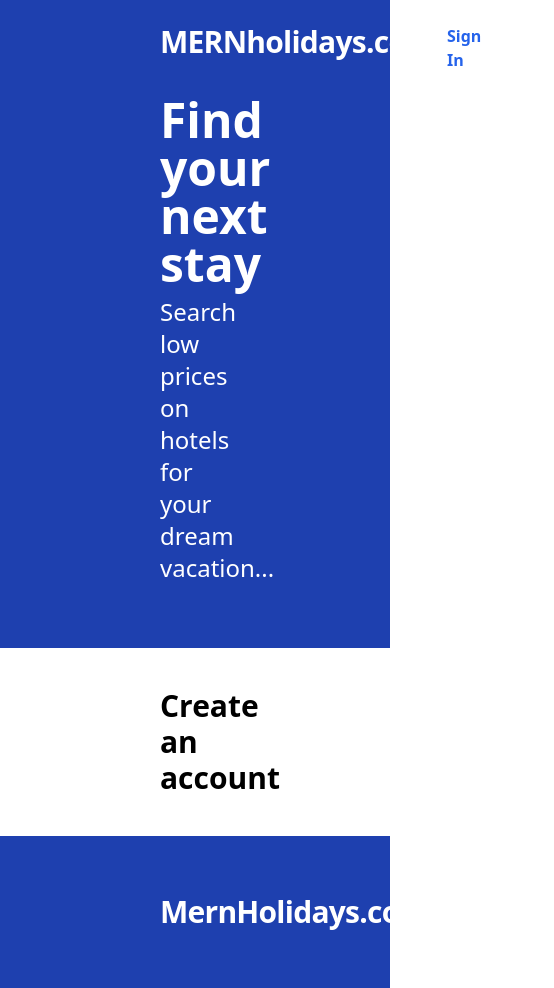
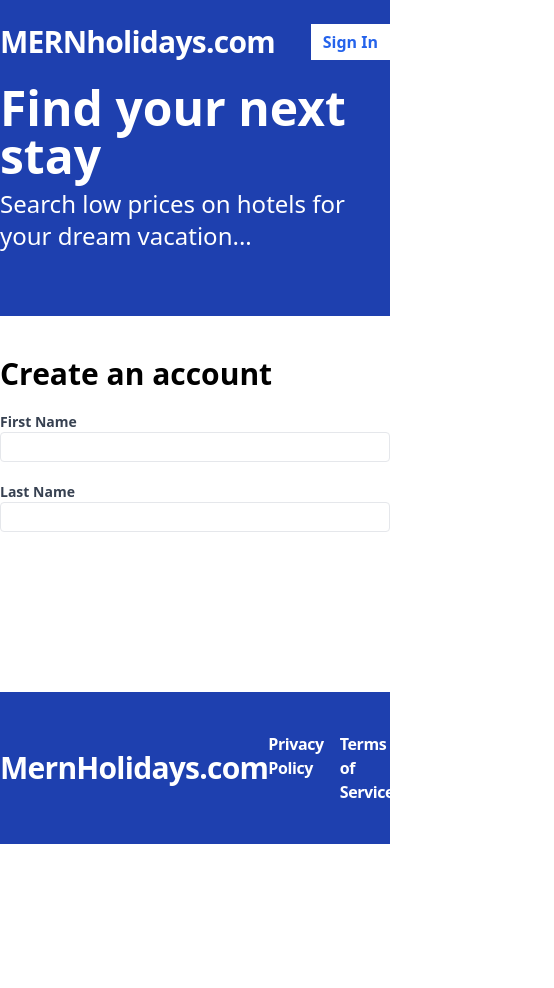
Before and after one commit to Megagig/Hotel-Booking-App, a React (Vite) app in the folder frontend/: page /register in a window 390 px wide. Shown: the whole page, 554 px wide, since content can reach past the window. After the commit the page ends 844 px from the top, so only its background shows below. Built offline with nearby package versions, Linux system fonts and the light colour scheme.

Commit message:
Install React Hook Form,Set Up Form Validation Types and Hooks,Add First Name and Last Name Fields,Fix Container Padding for Responsiveness

```diff
--- a/frontend/package.json
+++ b/frontend/package.json
@@ -15,7 +15,7 @@
     "react": "^18.2.0",
     "react-datepicker": "^4.24.0",
     "react-dom": "^18.2.0",
-    "react-hook-form": "^7.48.2",
+    "react-hook-form": "^7.55.0",
     "react-icons": "^4.12.0",
     "react-query": "^3.39.3",
     "react-router-dom": "^6.18.0"
--- a/frontend/src/pages/Register.tsx
+++ b/frontend/src/pages/Register.tsx
@@ -1,7 +1,48 @@
+import { useForm } from 'react-hook-form';
+
+// Define form data type
+type RegisterFormData = {
+  firstName: string;
+  lastName: string;
+  email: string;
+  password: string;
+  confirmPassword: string;
+};
+
 const Register = () => {
+  const {
+    register,
+    watch,
+    handleSubmit,
+    formState: { errors },
+  } = useForm<RegisterFormData>();
+
   return (
     <form className="flex flex-col gap-5">
       <h2 className="text-3xl font-bold">Create an account</h2>
+      <div className="flex flex-col md:flex-row gap-5">
+        <label className="text-gray-700 text-sm font-bold flex-1">
+          First Name
+          <input
+            className="border rounded w-full py-1 px-2 font-normal"
+            {...register('firstName', { required: 'This field is required' })}
+          />
+          {errors.firstName && (
+            <span className="text-red-500">{errors.firstName.message}</span>
+          )}
+        </label>
+
+        <label className="text-gray-700 text-sm font-bold flex-1">
+          Last Name
+          <input
+            className="border rounded w-full py-1 px-2 font-normal"
+            {...register('lastName', { required: 'This field is required' })}
+          />
+          {errors.lastName && (
+            <span className="text-red-500">{errors.lastName.message}</span>
+          )}
+        </label>
+      </div>
     </form>
   );
 };
--- a/frontend/tailwind.config.js
+++ b/frontend/tailwind.config.js
@@ -4,7 +4,9 @@ export default {
   theme: {
     extend: {},
     container: {
-      padding: '10rem',
+      padding: {
+        md: '10rem',
+      },
     },
   },
   plugins: [],
```
Also changed, not shown: 1 other file (tests, documents, lock files or other folders).
